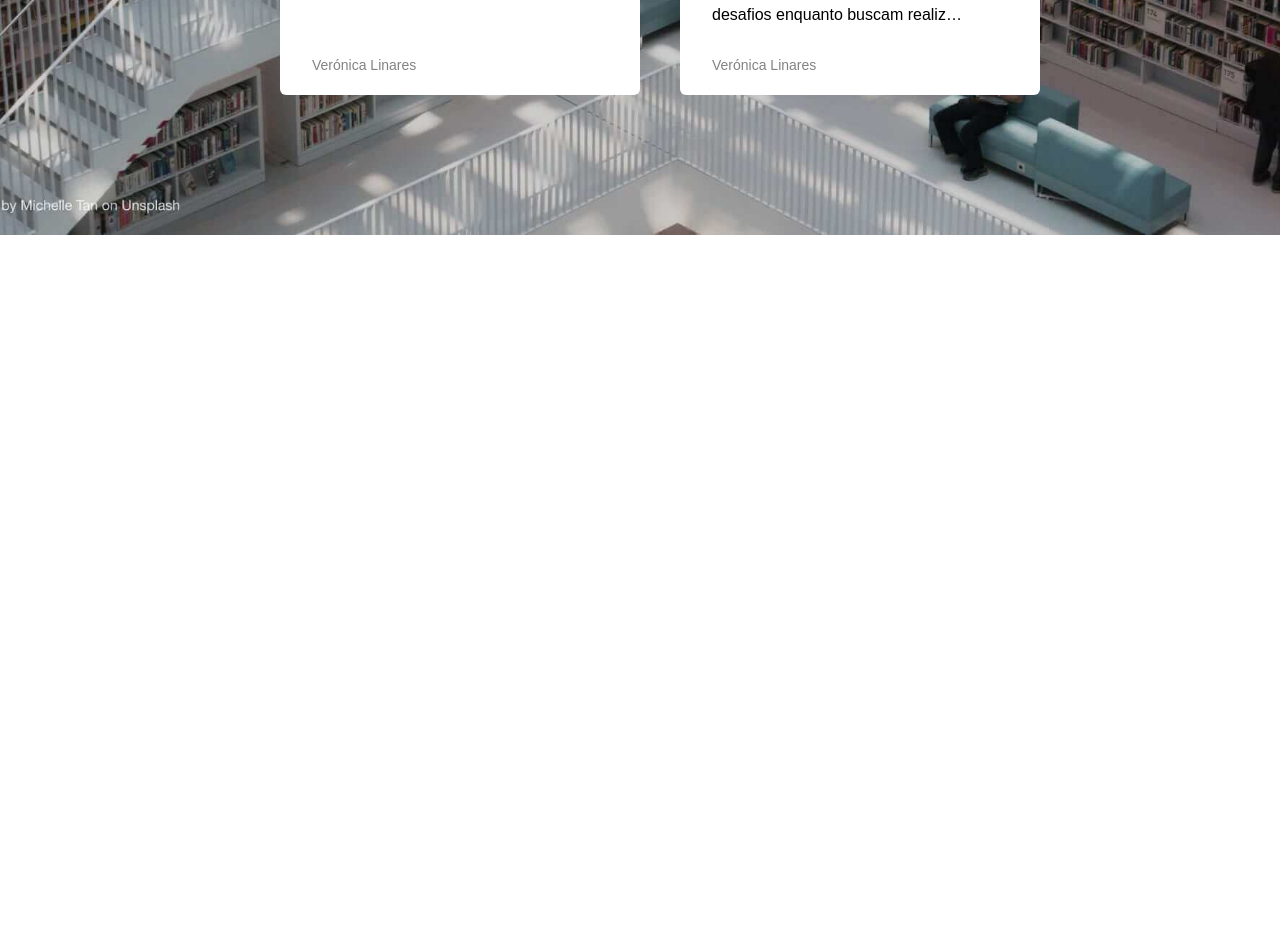
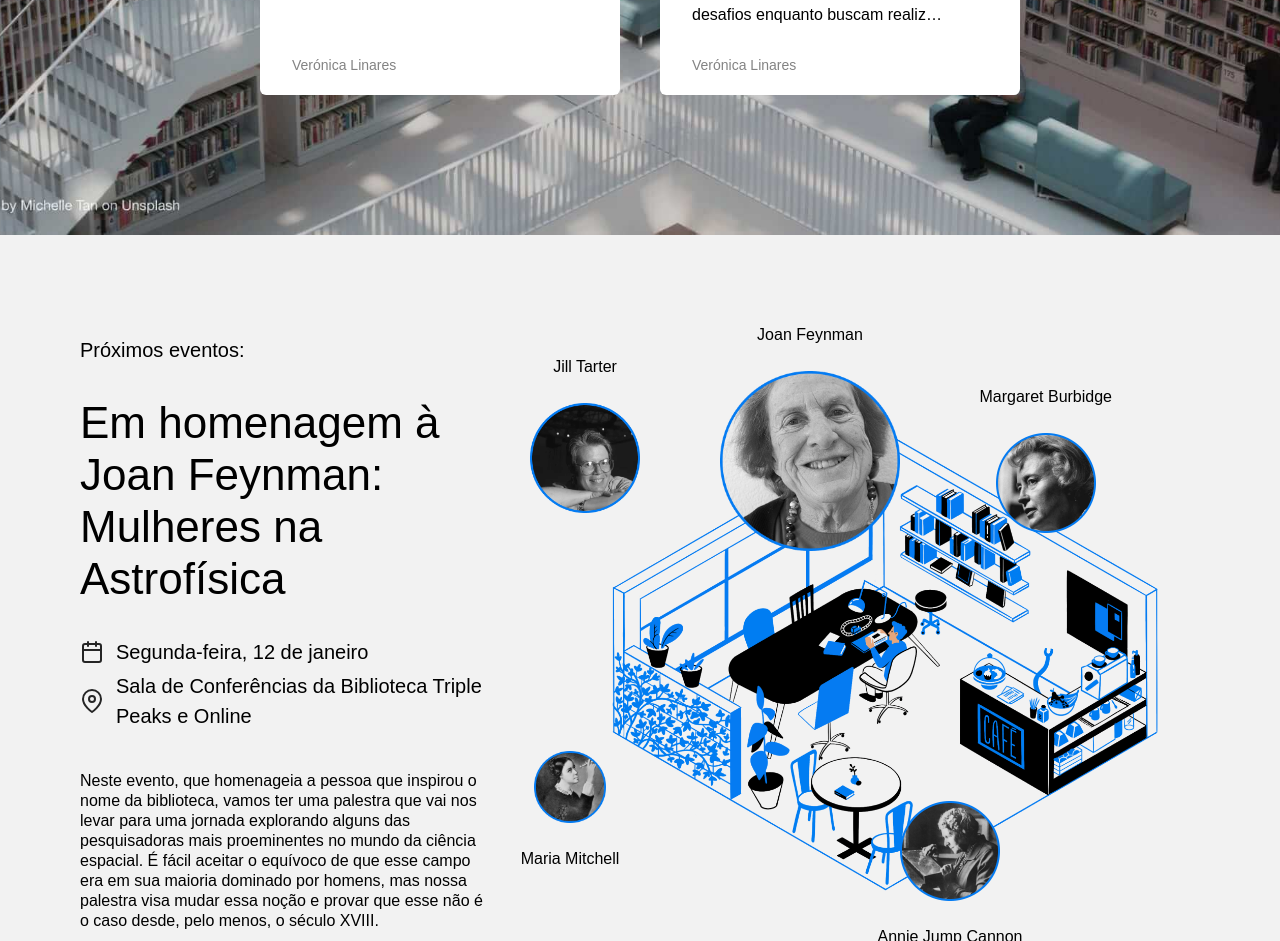
Before and after one commit to Jhoneyrrosa/web_project_library_pt, a plain HTML site: page index.html in a window 1280 px wide. Shown: the part 1859-2800 px from the top of the page. Before the commit the page ends 2094 px from the top, so only its background shows below. Drawn offline with Linux system fonts and the light colour scheme.

Commit message:
seção events

```diff
--- a/index.html
+++ b/index.html
@@ -1,5 +1,5 @@
 <!DOCTYPE html>
-<html lang="pt">
+<html lang="pt-br">
   <head>
     <meta charset="UTF-8" />
     <meta name="viewport" content="width=device-width, initial-scale=1.0" />
@@ -23,7 +23,7 @@
               <a class="nav__link" href="#staff">Escolhas do leitor </a>
             </li>
             <li>
-              <a class="nav__link">Eventos</a>
+              <a class="nav__link" href="#events">Eventos</a>
             </li>
             <li>
               <a class="nav__link">Seja um membro</a>
@@ -152,6 +152,95 @@
             </li>
           </ul>
         </section>
+        <section class="events" id="events">
+          <div class="events__content">
+            <h2 class="events__heading">Próximos eventos:</h2>
+            <h3 class="events__title">
+              Em homenagem à Joan Feynman: Mulheres na Astrofísica
+            </h3>
+            <div class="event-info events__info-section">
+              <div class="event-info__item">
+                <img
+                  src="./images/se_project_3_images/icon_calendar.svg"
+                  alt="Calendar icon"
+                  class="event-info__icon"
+                />
+                <p class="event-info__text">Segunda-feira, 12 de janeiro</p>
+              </div>
+              <div class="event-info__item">
+                <img
+                  src="./images/se_project_3_images/icon_pin.svg"
+                  alt="Pin icon"
+                  class="event-info__icon"
+                />
+                <p class="event-info__text">
+                  Sala de Conferências da Biblioteca Triple Peaks e Online
+                </p>
+              </div>
+            </div>
+            <p class="events__description">
+              Neste evento, que homenageia a pessoa que inspirou o nome da
+              biblioteca, vamos ter uma palestra que vai nos levar para uma
+              jornada explorando alguns das pesquisadoras mais proeminentes no
+              mundo da ciência espacial. É fácil aceitar o equívoco de que esse
+              campo era em sua maioria dominado por homens, mas nossa palestra
+              visa mudar essa noção e provar que esse não é o caso desde, pelo
+              menos, o século XVIII.
+            </p>
+            <a href="#" class="events__more">Mais eventos &rarr;</a>
+          </div>
+          <div class="events_cover">
+            <img
+              class="events__image"
+              src="./images/se_project_3_images/cafe.png"
+              alt="Events cover"
+            />
+          </div>
+          <div class="person person_name_feynman">
+            <p class="person_caption">Joan Feynman</p>
+            <img
+              class="person__image person__image_size_l"
+              src="./images/se_project_3_images/person_feynman.png "
+              alt="Joan Feynman"
+            />
+          </div>
+
+          <div class="person person_name_burbidge">
+            <p class="person_caption">Margaret Burbidge</p>
+            <img
+              class="person__image person__image_size_m"
+              src="./images/se_project_3_images/person_burbidge.png "
+              alt="Jill-Burbidge"
+            />
+          </div>
+
+          <div class="person person_name_cannon">
+            <img
+              class="person__image person__image_size_a"
+              src="./images/se_project_3_images/person_cannon.png"
+              alt="Annie Jump Cannon"
+            />
+            <p class="person_caption">Annie Jump Cannon</p>
+          </div>
+
+          <div class="person person_name_mitchell">
+            <img
+              class="person__image person__image_size_mm"
+              src="./images/se_project_3_images/person_mitchell.png"
+              alt="Maria Mitchell"
+            />
+            <p class="person_caption">Maria Mitchell</p>
+          </div>
+
+          <div class="person person_name_tarter">
+            <p class="person_caption">Jill Tarter</p>
+            <img
+              class="person__image person__image_size_jt"
+              src="./images/se_project_3_images/person_tarter.png "
+              alt="Jill Tarter"
+            />
+          </div>
+        </section>
       </main>
     </div>
   </body>
--- a/styles/style.css
+++ b/styles/style.css
@@ -27,12 +27,16 @@
 
 .nav__logo {
   margin-left: 10px;
+  width: 58px;
+  height: 80px;
 }
 
 .nav__links {
   display: flex;
   column-gap: 20px;
-  list-style: none;
+  list-style-type: none;
+  margin: 8px 0 0;
+  padding: 0;
 }
 
 .nav__link {
@@ -47,17 +51,20 @@
   font-size: 62px;
   line-height: 76px;
   font-weight: 500;
+  justify-content: space-between;
 }
 
 .header__title {
   display: flex;
-  max-width: 690px;
-  font-size: 55px;
+  max-width: 635px;
+  font-size: 62px;
   margin-top: 128px;
+  line-height: 76px;
+  font-weight: 500;
 }
 
 .header__description {
-  max-width: 525px;
+  max-width: 515px;
   font-size: 20px;
   line-height: 30px;
   margin-top: 32px;
@@ -66,7 +73,7 @@
 .header__image {
   display: flex;
   justify-content: end;
-  max-width: 600px;
+  max-width: 636px;
   margin-top: 40px;
   margin-left: 100px;
 }
@@ -113,7 +120,6 @@
   font-weight: 400;
   margin: 0;
   color: #ffffff;
-  margin-bottom: 68px;
 }
 
 .staff__cards {
@@ -122,8 +128,10 @@
   justify-content: center;
   gap: 40px;
   box-sizing: border-box;
-  max-width: 810px;
-  margin: auto;
+  max-width: 760px;
+  margin: 68px auto 0;
+  padding: 0;
+  list-style-type: none;
 }
 .card {
   background-color: #fff;
@@ -166,3 +174,150 @@
   color: #838383;
   margin-top: auto;
 }
+
+.events {
+  padding: 100px 0 120px 80px;
+  display: flex;
+  align-items: start;
+  justify-content: space-between;
+  box-sizing: border-box;
+  background-color: #f2f2f2;
+}
+
+.events__content {
+  flex-basis: 800px;
+}
+
+.events__heading {
+  font-size: 20px;
+  font-weight: 500;
+  line-height: 30px;
+  margin: 0;
+}
+
+.events__title {
+  font-size: 44px;
+  font-weight: 500;
+  line-height: 52px;
+  margin: 32px 0 0;
+}
+
+.events__info-section {
+  margin-top: 32px;
+}
+
+.event-info__item {
+  display: flex;
+  align-items: center;
+  margin-bottom: 4px;
+  font-weight: 500;
+}
+
+.event-info__icon {
+  background-repeat: no-repeat;
+  background-position: center;
+  margin-right: 12px;
+  width: 24px;
+  height: 24px;
+}
+
+.event-info__text {
+  font-size: 20px;
+  font-weight: 500;
+  line-height: 30px;
+  margin: 0;
+}
+
+.events__description {
+  margin: 40px 0 60px;
+}
+
+.events__more {
+  color: #2f80ed;
+  text-decoration: none;
+}
+
+.events__cover {
+  border: #5e6161 2px solid;
+  flex-grow: 1;
+  flex-shrink: 0;
+  flex-basis: 780px;
+  max-width: 780px;
+  position: relative;
+}
+
+.events__image {
+  max-width: 100%;
+}
+
+.person {
+  position: absolute;
+  display: flex;
+  align-items: center;
+  flex-direction: column;
+  gap: 10px;
+}
+
+.person_name_feynman {
+  position: absolute;
+  right: 380px;
+  bottom: -1610px;
+}
+
+.person_name_burbidge {
+  position: absolute;
+  right: 168px;
+  top: 2230px;
+}
+
+.person_name_cannon {
+  position: absolute;
+  right: 230px;
+  top: 2660px;
+}
+
+.person_name_mitchell {
+  position: absolute;
+  right: 590px;
+  top: 2610px;
+}
+
+.person_name_tarter {
+  position: absolute;
+  right: 595px;
+  top: 2200px;
+}
+
+.person__image {
+  max-width: 100%;
+}
+
+.person__image_size_l {
+  width: 180px;
+}
+
+.person__image_size_m {
+  width: 100px;
+}
+
+.person__image_size_s {
+  width: 50%;
+}
+
+.person__image_size_a {
+  width: 50%;
+}
+
+.person__image_size_mm {
+  width: 30%;
+}
+
+.person__image_size_jt {
+  width: 55%;
+}
+
+.person__caption {
+  text-align: center;
+  font-size: 14px;
+  margin: 0;
+}
```
